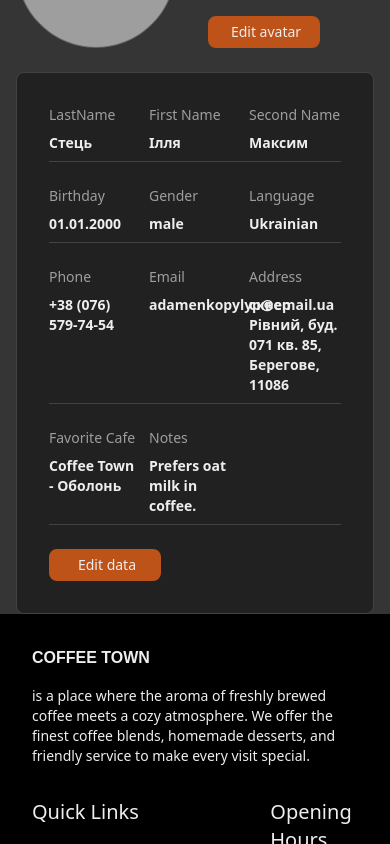
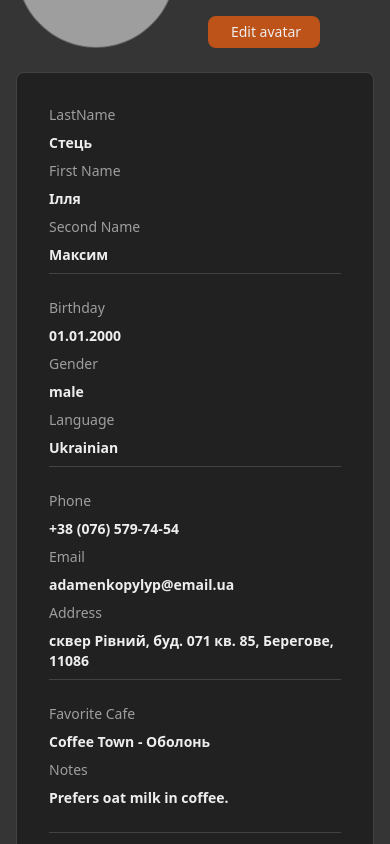
Before and after one commit to InnaTymoshenko/coffe_shop, a Next.js app: page /cabinet/personal in a window 390 px wide. Shown: the part 1080-1924 px from the top of the page. Built offline with nearby package versions, Linux system fonts and the light colour scheme; no server answers; grey boxes are pictures that could not be loaded; a web font is replaced by a local one.

Commit message:
udapted styles

```diff
--- a/app/(cabinet)/cabinet/personal/page.tsx
+++ b/app/(cabinet)/cabinet/personal/page.tsx
@@ -50,38 +50,62 @@ const AccountPersonalPage = () => {
 						<AnimatedButton className="w-28 py-1 hover:-top-9" text={'Edit avatar'} />
 					</Button>
 				</div>
-				<div className="w-full flex flex-col justify-between items-stretch gap-6 p-8 bg-gray-900 border border-gray-800 rounded-sm">
-					<div className="grid grid-cols-3 gap-2 border-b border-b-gray-800 pb-2">
+				<div className="w-full flex flex-col justify-between items-stretch gap-6 p-8 lg:mb-2 sm:mb-6 bg-gray-900 border border-gray-800 rounded-sm">
+					<div className="grid lg:grid-cols-3 sm:grid-cols-1 lg:grid-rows-1 sm:grid-rows-3 gap-2 border-b border-b-gray-800 pb-2">
+						<div className="grid sm:grid-cols-2 lg:grid-cols-1 gap-2">
 							<span className="text-gray-500 font-thin">LastName</span>
+							<span className="font-semibold">{mockUser.lastName}</span>
+						</div>
+						<div className="grid sm:grid-cols-2 lg:grid-cols-1 gap-2">
 							<span className="text-gray-500 font-thin">First Name</span>
+							<span className="font-semibold">{mockUser.firstName}</span>
+						</div>
+						<div className="grid sm:grid-cols-2 lg:grid-cols-1 gap-2">
 							<span className="text-gray-500 font-thin">Second Name</span>
-						<span className="font-semibold">{mockUser.lastName}</span>
-						<span className="font-semibold">{mockUser.firstName}</span>
 							<span className="font-semibold">{mockUser.secondName}</span>
 						</div>
-					<div className="grid grid-cols-3 gap-2 border-b border-b-gray-800 pb-2">
+					</div>
+					<div className="grid lg:grid-cols-3 sm:grid-cols-1 lg:grid-rows-1 sm:grid-rows-3 gap-2 border-b border-b-gray-800 pb-2">
+						<div className="grid sm:grid-cols-2 lg:grid-cols-1 gap-2">
 							<span className="text-gray-500 font-thin">Birthday</span>
+							<span className="font-semibold">{mockUser.birthday}</span>
+						</div>
+						<div className="grid sm:grid-cols-2 lg:grid-cols-1 gap-2">
 							<span className="text-gray-500 font-thin">Gender</span>
+							<span className="font-semibold">{mockUser.gender}</span>
+						</div>
+						<div className="grid sm:grid-cols-2 lg:grid-cols-1 gap-2">
 							<span className="text-gray-500 font-thin">Language</span>
-						<span className="font-semibold">{mockUser.birthday}</span>
-						<span className="font-semibold">{mockUser.gender}</span>
 							<span className="font-semibold">{userLanguage(mockUser.language)}</span>
 						</div>
-					<div className="grid grid-cols-3 gap-2 border-b border-b-gray-800 pb-2">
+					</div>
+					<div className="grid lg:grid-cols-3 sm:grid-cols-1 lg:grid-rows-1 sm:grid-rows-3 gap-2 border-b border-b-gray-800 pb-2">
+						<div className="grid sm:grid-cols-2 lg:grid-cols-1 gap-2">
 							<span className="text-gray-500 font-thin">Phone</span>
+							<span className="font-semibold">{mockUser.phone}</span>
+						</div>
+						<div className="grid sm:grid-cols-2 lg:grid-cols-1 gap-2">
 							<span className="text-gray-500 font-thin">Email</span>
+							<span className="font-semibold">{mockUser.email}</span>
+						</div>
+						<div className="grid sm:grid-cols-2 lg:grid-cols-1 gap-2">
 							<span className="text-gray-500 font-thin">Address</span>
-						<span className="font-semibold">{mockUser.phone}</span>
-						<span className="font-semibold">{mockUser.email}</span>
 							<span className="font-semibold">{mockUser.address}</span>
 						</div>
-					<div className="grid grid-cols-3 gap-2 border-b border-b-gray-800 pb-2">
+					</div>
+					<div className="grid lg:grid-cols-3 sm:grid-cols-1 lg:grid-rows-1 sm:grid-rows-3 gap-2 border-b border-b-gray-800 pb-2">
+						<div className="grid sm:grid-cols-2 lg:grid-cols-1 gap-2">
 							<span className="text-gray-500 font-thin">Favorite Cafe</span>
+							<span className="font-semibold">{favoriteCafe?.name}</span>
+						</div>
+						<div className="grid sm:grid-cols-2 lg:grid-cols-1 gap-2">
 							<span className="text-gray-500 font-thin">Notes</span>
+							<span className="font-semibold">{mockUser.notes}</span>
+						</div>
+						<div className="grid sm:grid-cols-2 lg:grid-cols-1 gap-2">
 							<span className="text-gray-500 font-thin"></span>
-						<span className="font-semibold">{favoriteCafe?.name}</span>
-						<span className="font-semibold">{mockUser.notes}</span>
 							<span className="font-semibold"></span>
+						</div>
 					</div>
 					<Button
 						className="button relative overflow-hidden w-28 h-8 py-2 px-4 border-2 transition-all duration-150 bg-orange-600 border-orange-600 hover:border-gray-200 active:bg-orange-700 active:scale-95 "
--- a/components/discount-product-card.tsx
+++ b/components/discount-product-card.tsx
@@ -33,8 +33,20 @@ const DiscountProductCard = ({ item }: Props) => {
 	}
 
 	return (
-		<div className="w-full text-gray-200 h-24 grid grid-cols-10 pr-2 content-normal items-center gap-2 relative z-10">
-			<img src={item.src.medium} alt={item.title} className="w-24 h-24 object-cover object-center" />
+		<div className="w-full text-gray-200 lg:h-24 grid lg:grid-cols-11  sm:grid-cols-3 lg:grid-rows-1 sm:grid-rows-3 lg:pl-0 sm:pl-2 pr-2 lg:py-0 sm:py-2 content-normal items-center gap-2 relative z-10">
+			<div>
+				<img
+					src={item.src.medium}
+					alt={item.title}
+					className="lg:block sm:hidden w-24 h-24 object-cover object-center"
+				/>
+				<img
+					src={item.src.medium}
+					alt={item.title}
+					className="lg:hidden sm:block w-full h-full absolute inset-0 -z-20 object-cover object-center"
+				/>
+				<div className="lg:hidden sm:block absolute inset-0 bg-black bg-opacity-60 -z-10"></div>
+			</div>
 			<div className="w-full pl-2 col-span-2 text-gray-200 flex flex-col gap-3">
 				<h3
 					className="text-2xl cursor-pointer hover:text-orange-500 transition-all duration-300"
@@ -44,7 +56,6 @@ const DiscountProductCard = ({ item }: Props) => {
 				</h3>
 				<p className="text-gray-400">{item.alt}</p>
 			</div>
-
 			{item.promotion ? (
 				<Badge variant="success" className="justify-self-center">
 					{item.promotion?.label}
@@ -52,7 +63,7 @@ const DiscountProductCard = ({ item }: Props) => {
 			) : (
 				<div />
 			)}
-			<div className="col-span-2">
+			<div className="lg:col-span-2 sm:col-span-3">
 				{item.category === 'Coffee' && (
 					<div className="w-full flex justify-center items-center gap-2 text-lg">
 						{item.price.map((p: IPrice) => (
@@ -71,7 +82,7 @@ const DiscountProductCard = ({ item }: Props) => {
 					</div>
 				)}
 			</div>
-			<div className="w-[50%] h-8 p-1 mx-auto flex justify-between items-center gap-2 border-2 border-gray-800 rounded-sm bg-gray-900 hover:border-gray-200 transition-all duration-300">
+			<div className="lg:w-[50%] sm:w-full h-8 p-1 mx-auto flex justify-between items-center gap-2 border-2 border-gray-800 rounded-sm bg-gray-900 hover:border-gray-200 transition-all duration-300">
 				<Button
 					text="-"
 					className="button w-10 h-full"
@@ -101,9 +112,8 @@ const DiscountProductCard = ({ item }: Props) => {
 					</div>
 				</div>
 			</div>
-
 			<Button
-				className="button relative overflow-hidden h-10 bg-orange-600 py-2 px-4 border-2 border-orange-600 hover:border-gray-200 active:bg-orange-700 active:scale-95 transition-all duration-150"
+				className="lg:col-span-1 sm:col-span-3 button relative overflow-hidden w-32 h-10 mx-auto bg-orange-600 py-2 px-4 border-2 border-orange-600 hover:border-gray-200 active:bg-orange-700 active:scale-95 transition-all duration-150"
 				onClick={() => addToCartHandler(item, selected)}
 			>
 				<AnimatedButton className="w-32 py-2 hover:-top-9" text={'Add to cart'} />
```
Lines whose indentation alone changed are shown as unchanged.
